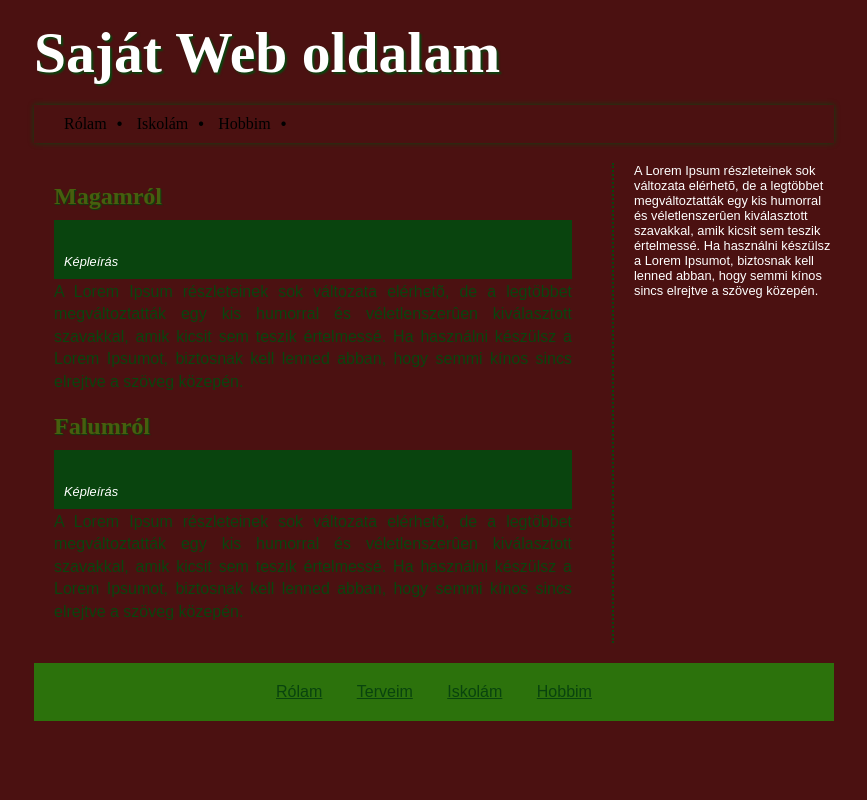
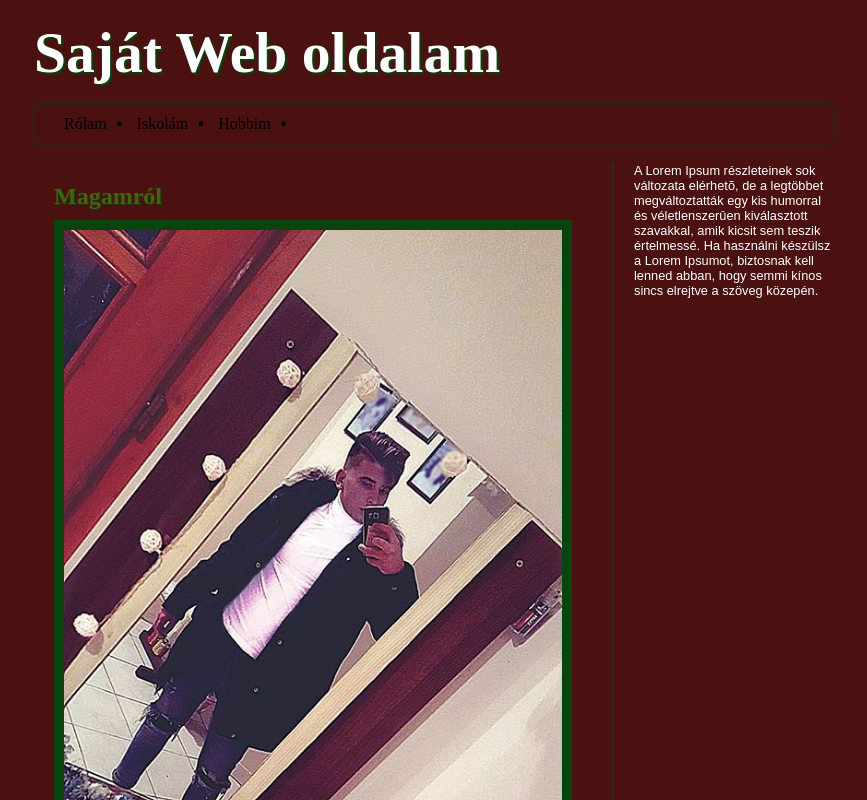
Before and after one commit to unyika123/diakweb-1, a plain HTML site: page index.html in a window 1280 px wide. Shown: the top 800 px of the page, without its empty margins (206-1073 px from the left). Drawn offline with Linux system fonts and the light colour scheme.

Commit message:
@ĐÄ[đĐfd]

```diff
--- a/index.html
+++ b/index.html
@@ -22,9 +22,9 @@
              <article>
                  <h1>Magamról</h1>
                  <figure>
-                     <img src="images/mil.jpg" alt=""/>
+                     <img src="images/szabika.jpg" alt=""/>
                      <figcaption>
-                         Képleírás
+
                      </figcaption>
                  </figure>
                  <p>
@@ -34,9 +34,9 @@
              <article>
                  <h1>Falumról</h1>
                  <figure>
-                     <img src="images/falum.jpg" alt=""/>
+                     <img src="images/falu.jpg" alt=""/>
                      <figcaption>
-                         Képleírás
+
                      </figcaption>
                  </figure>
                  <p>
@@ -50,7 +50,6 @@
          <div class="clear"></div>
          <footer>
             <a href="">Rólam</a>
-            <a href="">Terveim</a>
             <a href="">Iskolám</a>
             <a href="">Hobbim</a>
          </footer>
```
Also changed, not shown: images/falu.jfif (added), images/falu.jpg (added), images/szabika.jpg (added).
